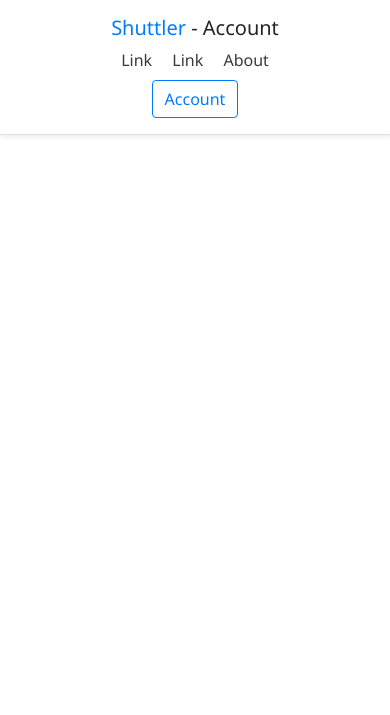
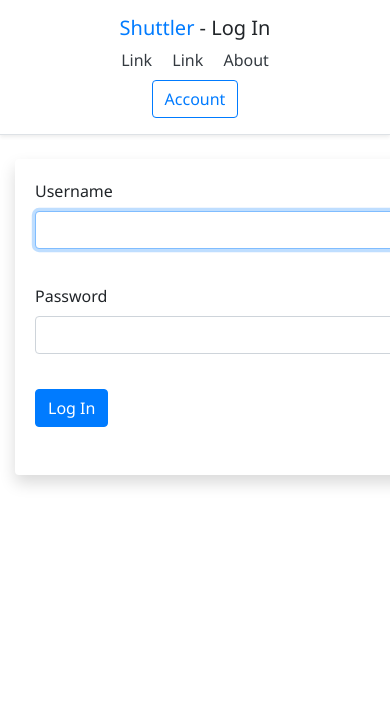
Before and after one commit to Aibek646/shuttler, a Django app: page /account/ in a window 390 px wide; the page is wider, and only the part inside the window is pictured. Shown: the top 715 px of that part. Run offline with Django 3.2, Linux system fonts and the light colour scheme; data that the repository does not hold is empty; some libraries are stand-ins or nearby versions.

Commit message:
Login Works!

```diff
--- /dev/null
+++ b/main_app/static/scripts/flight.js
@@ -0,0 +1,10 @@
+const elems = {
+  bookButton: document.querySelector('#book-flight')
+}
+
+if (user) {
+  elems.bookButton.innerText = 'Book Flight';
+}
+else {
+  elems.bookButton.innerText = 'Log in to book flight';
+}
--- a/main_app/static/scripts/login.js
+++ b/main_app/static/scripts/login.js
@@ -1,12 +1,105 @@
-console.log('Login Form Ready');
+const csrfToken = Cookies.get('csrftoken');
+
 const form = {
   username: document.querySelector('#username'),
+  userWarn: document.querySelector('#userWarn'),
   password: document.querySelector('#password'),
-  submit: document.querySelector('#login'),
+  passWarn: document.querySelector('#passWarn'),
+  loginFail: document.querySelector('#loginFail'),
+  login: document.querySelector('#login'),
+  logout: document.querySelector('#logout'),
+  csrf: document.querySelector('[name="csrfmiddlewaretoken"]')
 }
 
-form.submit.addEventListener('click', login);
+const warnings = {
+  none: '&nbsp;',
+  user: 'You must enter a username',
+  pass: 'You must enter a password',
+  auth: 'Invalid credentials entered',
+}
 
-function login() {
-  console.log(form.username.value);
+if (form.login) {
+  form.login.addEventListener('click', login);
 }
+if (form.logout) {
+  form.logout.addEventListener('click', logout);
+}
+if (form.username) {
+  form.username.focus();
+}
+
+async function login(event) {
+  event.preventDefault();
+  let fail = false;
+  let username = form.username.value;
+  if (username.length === 0) {
+    form.userWarn.innerHTML = warnings.user;
+    form.username.focus();
+    fail = true;
+  }
+  else {
+    form.userWarn.innerHTML = warnings.none;
+  }
+
+  let password = form.password.value;
+  if (password.length === 0) {
+    form.passWarn.innerHTML = warnings.pass;
+    if (!fail) {
+      form.password.focus();
+      fail = true;
+    }
+  }
+  else {
+    form.passWarn.innerHTML = warnings.none;
+  }
+  if (!fail) {
+    try {
+      let response = await fetch(
+        '/login/', {
+          method: 'POST',
+          headers: {
+            'X-CSRFToken': csrfToken
+          },
+          body: JSON.stringify({
+            username: form.username.value,
+            password: form.password.value,
+          })
+        }
+      )
+      let login = await response.json();
+      console.log(login.login);
+      if (login.login === true) {
+        window.location.href = `/account/`;
+      }
+      else {
+        form.userWarn.innerHTML = warnings.none;
+        form.passWarn.innerHTML = warnings.none;
+        form.loginFail.innerHTML = warnings.auth;
+        form.username.focus();
+      }
+    }
+    catch (err) {
+      console.log(`Login Error:`, err);
+    }
+  }
+}
+
+async function logout(event) {
+  event.preventDefault();
+  console.log('Logout');
+  try {
+    let response = await fetch(
+      '/logout/', {
+        method: 'DELETE',
+        headers: {
+          'X-CSRFToken': csrfToken
+        },
+      }
+    )
+    await response.text();
+    window.location.href = `/account/`;
+  }
+  catch (err) {
+    console.log(`Logout Error:`, err);
+  }
+}
--- /dev/null
+++ b/main_app/static/scripts/main_app.js
@@ -0,0 +1,9 @@
+let user = null;
+
+async function getUser() {
+  let response = await fetch(`/validate/`);
+  user = await response.text();
+  console.log(user);
+}
+
+getUser();
--- a/main_app/templates/account.html
+++ b/main_app/templates/account.html
@@ -1,27 +1,38 @@
 {% extends 'base.html' %}
 
 {% block content %}
-{% if login_form == True %}
+{% if page_title == 'Log In' %}
 <div class="row">
   <div class="col-md-4 mx-auto">
     <div class="card mx-auto mt-2 h-100 border-0 shadow" style="width: 25rem;">
       <div class="card-body">
         <form>
+          {% csrf_token %}
           <div class="form-group">
             <label for="username">Username</label>
-            <input type="text" class="form-control" name="username" id="username">
+            <input type="text" class="form-control" name="username" id="username" aria-describedby="userWarn">
+            <small id="userWarn" class="d-block text-danger">&nbsp;</small>
           </div>
           <div class="form-group">
             <label for="password">Password</label>
-            <input type="password" class="form-control" name="password" id="password">
+            <input type="password" class="form-control" name="password" id="password" aria-describedby="passWarn">
+            <small id="passWarn" class="d-block text-danger">&nbsp;</small>
           </div>
-          <div class="btn btn-primary" id="login">Log In</div>
+          <button type="submit" class="btn btn-primary" id="login" aria-describedby="loginFail">Log In</button>
+          <small id="loginFail" class="d-block text-danger">&nbsp;</small>
       </div>
       </form>
     </div>
   </div>
 </div>
 {% else %}
+<div class="row">
+  <div class="col-md-6 mx-auto">
+    <div class="card-body">
+      <button type="button" class="btn btn-primary" id="logout">Log Out</button>
+    </div>
+  </div>
 
+</div>
 {% endif %}
 {% endblock content %}
--- a/main_app/templates/base.html
+++ b/main_app/templates/base.html
@@ -54,9 +54,13 @@
   <script src="https://stackpath.bootstrapcdn.com/bootstrap/4.4.1/js/bootstrap.min.js" integrity="sha384-wfSDF2E50Y2D1uUdj0O3uMBJnjuUD4Ih7YwaYd1iqfktj0Uod8GCExl3Og8ifwB6" crossorigin="anonymous"></script>
 
   <!-- App Scipts -->
-  {% if login_form == True %}
+  <script src="https://cdn.jsdelivr.net/npm/js-cookie@rc/dist/js.cookie.min.js"></script>
+  <script src="{% static 'scripts/main_app.js' %}"></script>
+  {% if page_title == 'Account' or page_title == 'Log In' %}
   <script src="{% static 'scripts/login.js' %}"></script>
   {% endif %}
+  <script src="{% static 'scripts/flight.js' %}"></script>
+
 
 </body>
 
--- a/main_app/urls.py
+++ b/main_app/urls.py
@@ -7,5 +7,8 @@ urlpatterns = [
     path('booking/', views.make_booking, name='make_booking'),
     path('booking/<int:id>', views.show_booking, name='show_booking'),
     path('account/', views.account, name='account'),
+    path('login/', views.login_user, name='login_user'),
+    path('logout/', views.logout_user, name='logout_user'),
+    path('validate/', views.validate, name='validate'),
     path('about/', views.about, name='about'),
 ]
--- a/main_app/views.py
+++ b/main_app/views.py
@@ -1,8 +1,10 @@
 import random
+import json
 from django.shortcuts import render, redirect
+from django.http import JsonResponse
+from django.contrib.auth import authenticate, login, logout
+from django.contrib.auth.models import User, UserManager
 from .models import Flight, Person, Manifest
-from django.contrib.auth.models import User, UserManager
-from django.contrib.auth import authenticate, login
 
 
 def home(request):
@@ -42,26 +44,12 @@ def flight(request, id):
 
 def make_booking(request):
     info = request.POST
-    users = User.objects.filter(
-        first_name=info['first_name'],
-        last_name=info['last_name'],
-    )
-    if len(users) > 0:
-        user = users[0]
-        server_log(user)
-        login(request, user)
-
-    else:
-        user = User.objects.create_user(
-            str(random.randint(100000, 999999)),
-            first_name=info['first_name'],
-            last_name=info['last_name'],
-        )
-        Person.objects.create(user=user, role='PA')
+    server_log(info)
+    user = request.user
     flight = Flight.objects.get(id=info['flight_id'])
     server_log(flight)
     for i in range(0, int(info['seats'])):
-        manifest = Manifest(person=user.person, flight=flight)
+        manifest = Manifest(user=user, person=user.person, flight=flight)
         manifest.save()
     return redirect('/flight/{}'.format(info['flight_id']))
 
@@ -73,14 +61,65 @@ def show_booking(request):
 def account(request):
     if request.user.is_authenticated:
         return render(request, 'account.html', {
-            'page_title': 'Log In',
-            'login_form': True,
+            'page_title': 'Account',
         })
     else:
         return render(request, 'account.html', {
-            'page_title': 'Account',
-            'login_form': False,
+            'page_title': 'Log In',
         })
+
+
+def login_user(request):
+    if request.method != "POST":
+        return JsonResponse({
+            'login': False,
+            'message': 'Must use the POST method',
+        })
+    else:
+        login_data = json.loads(request.body)
+        username = login_data['username']
+        password = login_data['password']
+        user = authenticate(
+            request,
+            username=username,
+            password=password,
+        )
+        if user is not None:
+            login(request, user)
+            return JsonResponse({
+                'login': True,
+            })
+        else:
+            response = {
+                'login': False,
+                'message': 'Invalid credentials',
+            }
+            return JsonResponse(response)
+
+
+def logout_user(request):
+    if request.method != "DELETE":
+        return JsonResponse({
+            'logout': False,
+            'message': 'Must use the POST method',
+        })
+    else:
+        logout(request)
+        return JsonResponse({
+            'logout': True
+        })
+
+
+def validate(request):
+    user = request.user
+    if user.is_authenticated:
+        return JsonResponse({
+            'username': user.username,
+            'firstName': user.first_name,
+            'lastName': user.last_name,
+        })
+    else:
+        return JsonResponse(None, safe=False)
 
 
 def about(request):
@@ -95,3 +134,7 @@ def server_log(message):
     print('----------')
     print(message)
     print('----------')
+
+
+def test(request):
+    return
```
Also changed, not shown: main_app/templates/flights/show.html (+3 -5 lines), main_app/migrations/0011_auto_20200413_0217.py (added), main_app/migrations/0012_auto_20200413_0229.py (added), main_app/migrations/0013_auto_20200413_0233.py (added).
